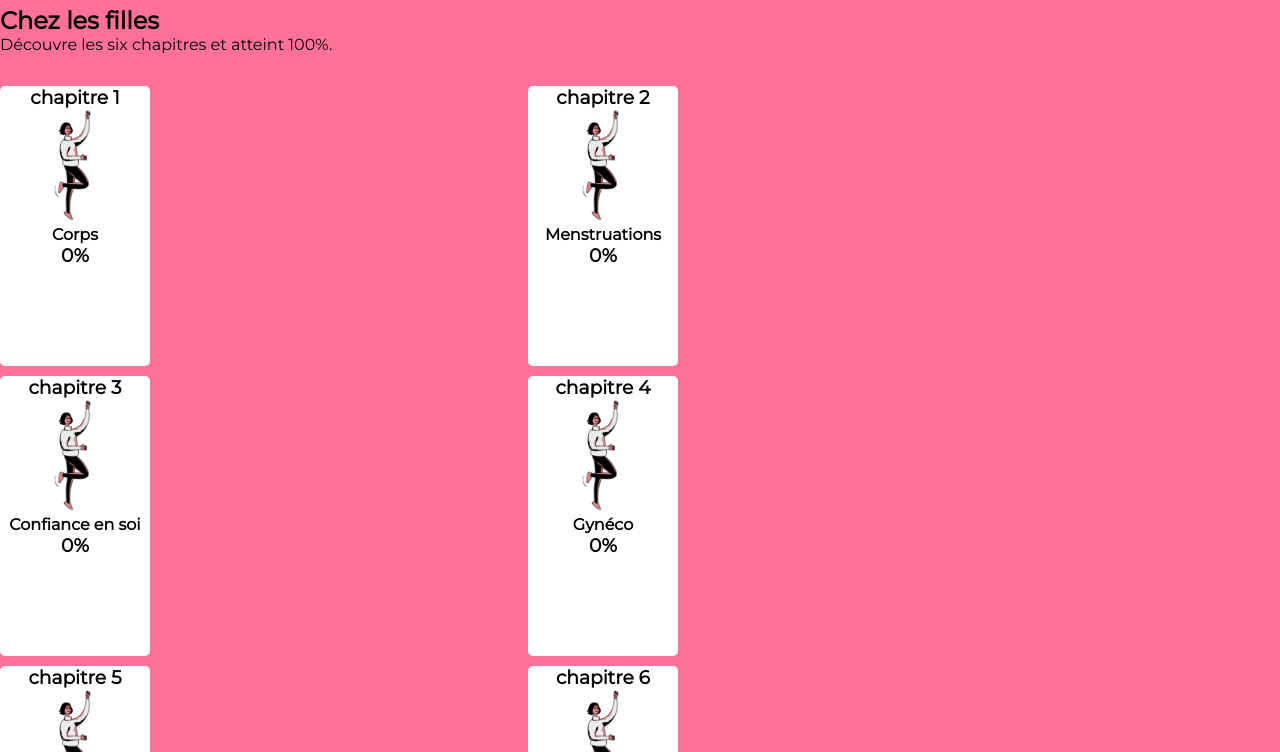
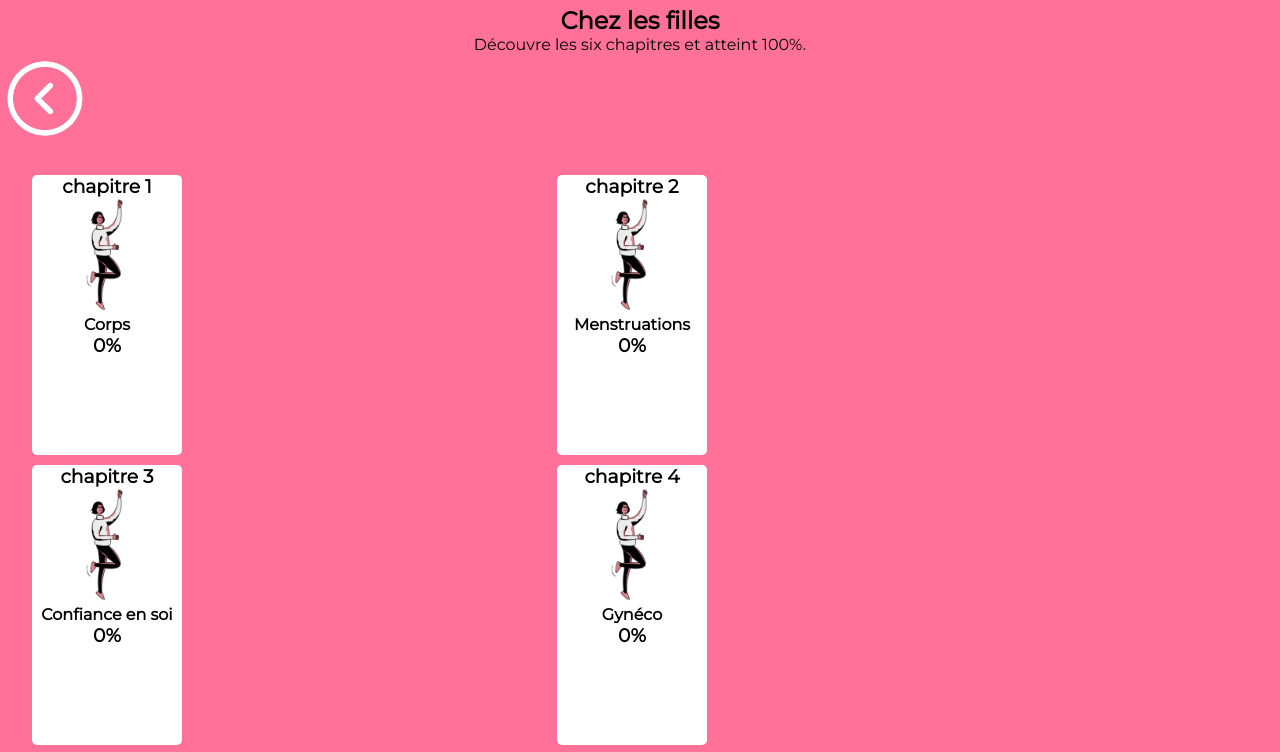
Before and after one commit to Yiduo-Y/Adose, a plain HTML site: page page-filles.html in a window 1280 px wide. Shown: the part 87-839 px from the top of the page. Drawn offline with Linux system fonts and the light colour scheme.

Commit message:
bouton back

```diff
--- a/f-style.css
+++ b/f-style.css
@@ -21,7 +21,14 @@ body{
 
 h1{
     color: #FFFCF8;
+    text-align: center;
   }
+h2{
+    text-align: center;
+}
+p{
+    text-align: center;
+}
 
   ul, li{
     list-style: none;
@@ -86,6 +93,13 @@ h1{
   .img-header {
     padding:2rem 1rem 1rem 2rem;
   }
+
+.back {
+    display:flex;
+	max-width: 7%;
+	height: auto;
+    position: 0 0;
+}
 .zone1{
   background-color: #FFFCF8;
 }
@@ -123,10 +137,10 @@ header ul li {
 .zone3-layout {
   display: grid;
   grid-template-columns: repeat(2, 1fr);
-  column-gap: 1rem;
+  column-gap: 10px;
   row-gap: 10px;
   max-width: 65rem;
-  margin: 2rem 0.5rem 0 0;
+  margin: 2rem;
 }
 
 .block {
--- a/page-filles.html
+++ b/page-filles.html
@@ -29,9 +29,12 @@
 </section>
 
 <section class="zone2">
-<h1>Puberté</h1>
-<h2>Chez les filles</h2>
-<p>Découvre les six chapitres et atteint 100%.</p>
+<div>
+    <h1>Puberté</h1>
+    <h2>Chez les filles</h2>
+    <p>Découvre les six chapitres et atteint 100%.</p>
+    <img src="img/back.png" alt="back" class="back">
+</div>
 
 </section>
 
--- a/style.css
+++ b/style.css
@@ -144,6 +144,10 @@ p{
 .button23:hover {
   transform:scale(1.05); /* Safari et Chrome */
   background-color: rgb(194, 1, 97);
+}
+
+.imageblock{
+  width: 30%;
 }
 
 .block {
```
Also changed, not shown: img/back.png (added).
